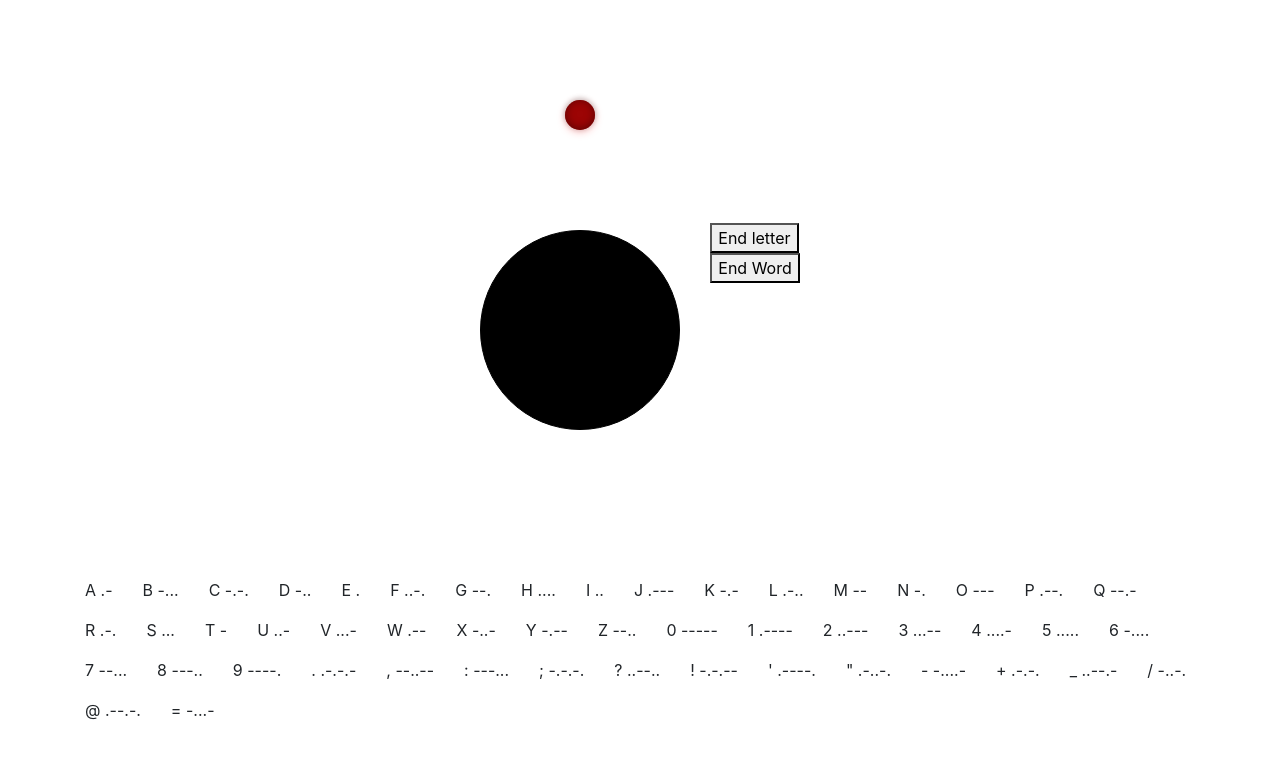
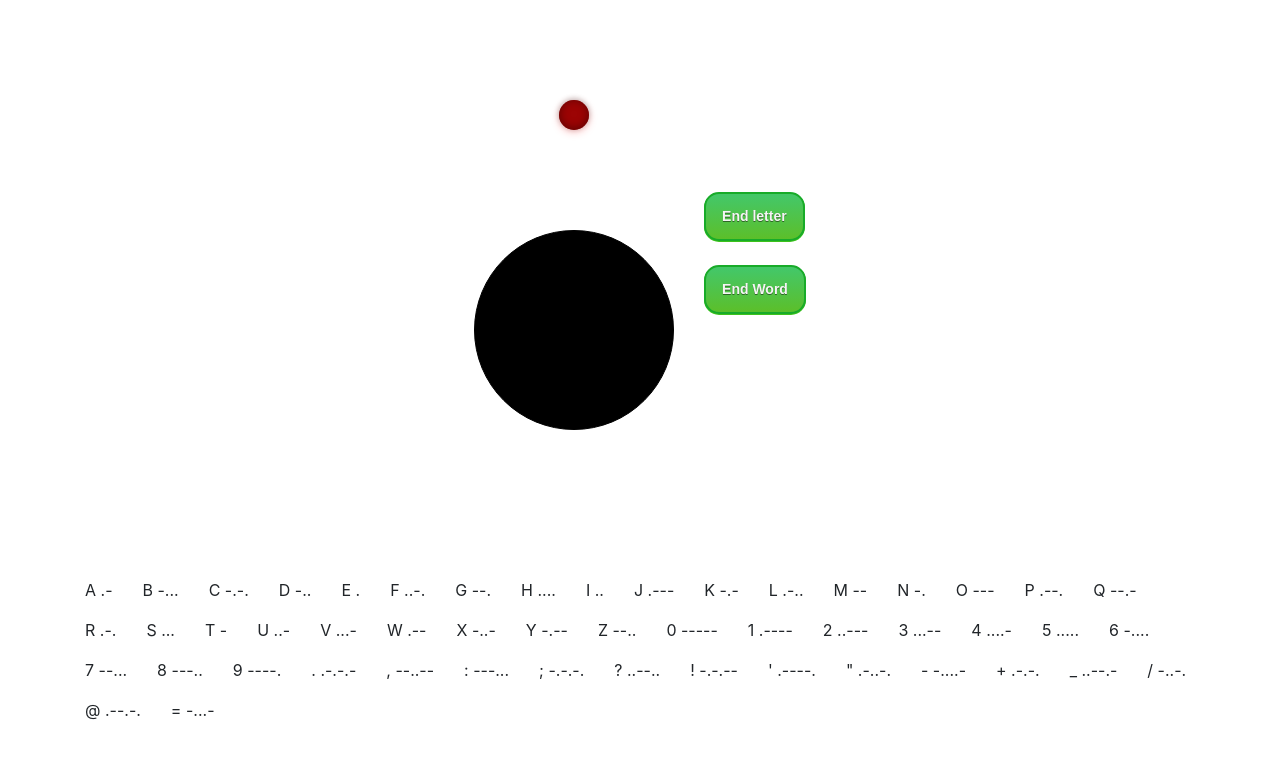
Before and after one commit to Anh-KNguyen/morse, a React (Create React App) app in the folder my-app/: page / in a window 1280 px wide. Shown: the top 758 px of the page. Built offline with nearby package versions, Linux system fonts and the light colour scheme.

Commit message:
Add CSS to end letter/word button

```diff
--- a/my-app/src/App.css
+++ b/my-app/src/App.css
@@ -35,3 +35,27 @@
     margin-top: "50px";
     margin-bottom: "20px";
 }
+.myButton {
+	box-shadow: 0px 1px 0px 0px #3dc21b;
+	background:linear-gradient(to bottom, #44c767 5%, #5cbf2a 100%);
+	background-color:#44c767;
+	border-radius:15px;
+	border:2px solid #18ab29;
+	display:inline-block;
+	cursor:pointer;
+	color: whitesmoke;
+	font-family:Arial;
+	font-size:14px;
+	font-weight:bold;
+	padding:12px 16px;
+	text-decoration:none;
+	text-shadow:0px 1px 0px #2f6627;
+}
+.myButton:hover {
+	background:linear-gradient(to bottom, #5cbf2a 5%, #44c767 100%);
+	background-color:#5cbf2a;
+}
+.myButton:active {
+	position:relative;
+	top:1px;
+}
--- a/my-app/src/App.js
+++ b/my-app/src/App.js
@@ -135,10 +135,11 @@ class App extends React.Component {
           </div>
           <div className="col-auto">
             <div>
-              <button onMouseDown={this.handleEndLetterEvent}>End letter</button>
+              <button class="myButton" onMouseDown={this.handleEndLetterEvent}>End letter</button>
             </div>
+            <br/>
             <div>
-              <button onMouseDown={this.handleEndWordEvent}>End Word</button>
+              <button class="myButton" onMouseDown={this.handleEndWordEvent}>End Word</button>
             </div>
           </div>
         </div>
```
